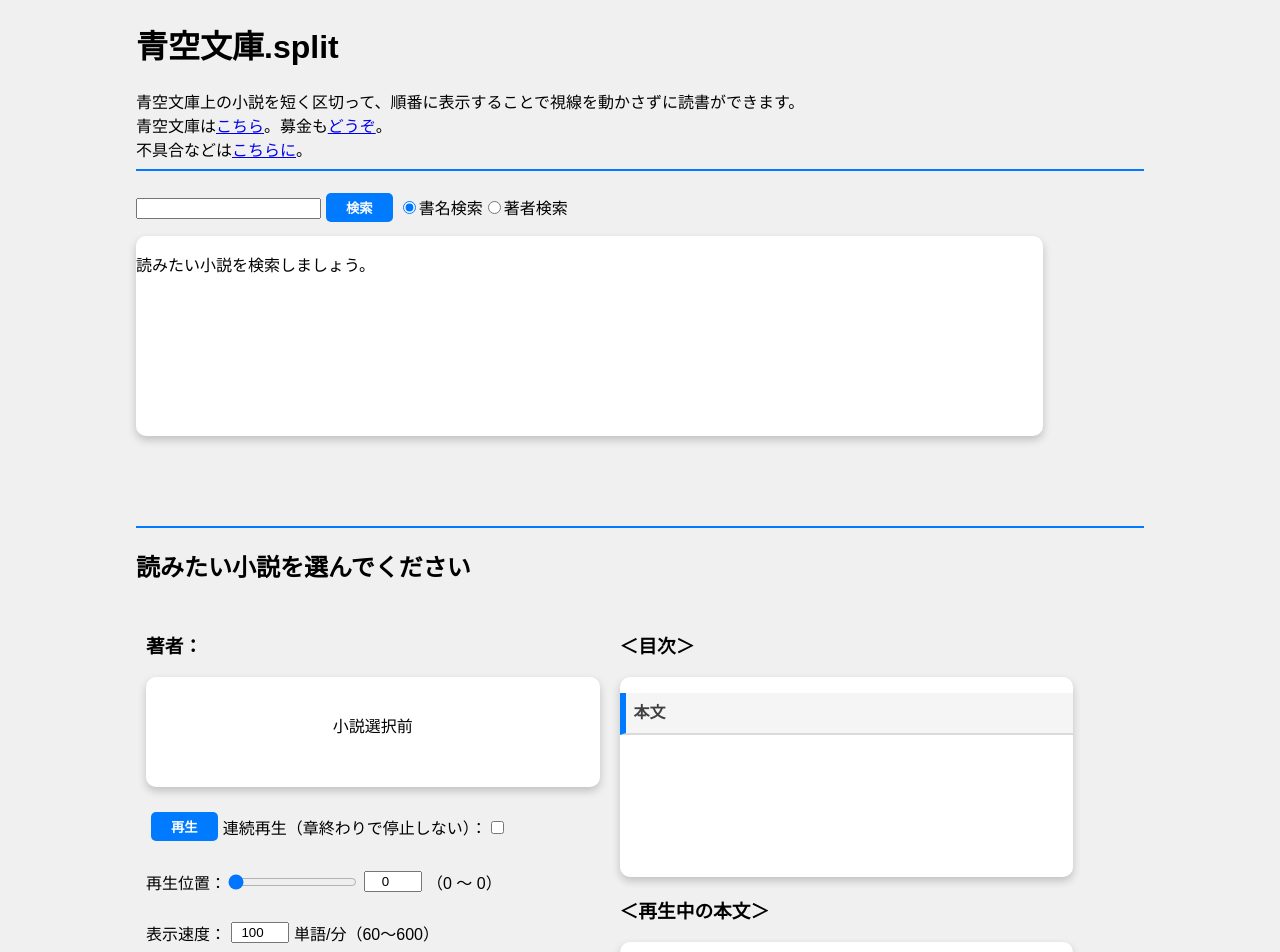
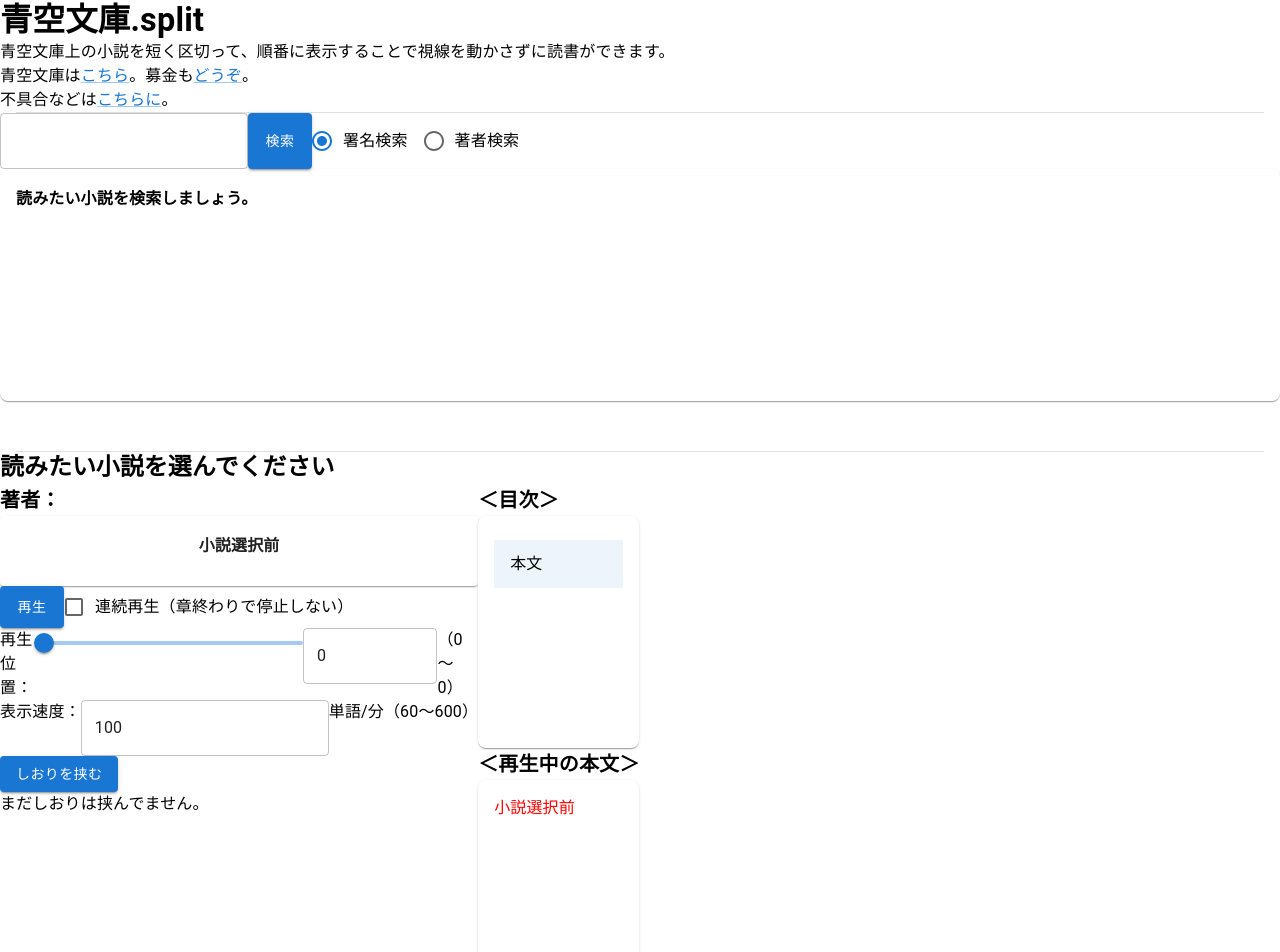
Before and after one commit to shinra-s/aozora_ts, a React (Create React App) app in the folder frontend/: page / in a window 1280 px wide. Shown: the top 952 px of the page. Built offline with nearby package versions, Linux system fonts and the light colour scheme.

Commit message:
Replace from css to material ui

```diff
--- a/frontend/package.json
+++ b/frontend/package.json
@@ -6,6 +6,7 @@
   "dependencies": {
     "@emotion/react": "^11.11.1",
     "@emotion/styled": "^11.11.0",
+    "@mui/material": "^5.15.2",
     "@react-icons/all-files": "^4.1.0",
     "@testing-library/jest-dom": "^5.14.1",
     "@testing-library/react": "^13.0.0",
--- a/frontend/src/App.js
+++ b/frontend/src/App.js
@@ -1,10 +1,12 @@
 import React, { useState } from 'react';
-import './App.css';
 
 // 小説選択、取得UI
-import NovelChoicer from './components/NovelChoicer';
+import NovelSelector from './components/NovelSelector';
 // 小説閲覧UI
 import NovelViewer from './components/NovelViewer';
+import { Box, Divider, Typography, Link, createTheme, responsiveFontSizes } from '@mui/material';
+import { grey } from '@mui/material/colors';
+import { ThemeProvider } from '@emotion/react';
 
 function App() {
   //小説情報
@@ -28,14 +30,38 @@
   //小説取得先のURL
   const [novelUrl, setNovelUrl] = useState('');
 
+  let theme = createTheme({
+      palette: {
+        background: grey,
+      },
+      typography: {
+        h4: {
+          fontWeight: 'bold',
+        },
+        h5: {
+          fontWeight: 'bold',
+        },
+        h6: {
+          fontWeight: 'bold',
+        },
+        subtitle1: {
+          fontWeight: 'bold',
+        },
+      },
+  });
+  theme = responsiveFontSizes(theme);
+
   return (
-    <div>
-      <h1>青空文庫.split</h1>
+    <ThemeProvider theme={theme}>
+      <Box>
+        <Typography variant='h4'>青空文庫.split</Typography>
+        <Typography variant='body1'>
           青空文庫上の小説を短く区切って、順番に表示することで視線を動かさずに読書ができます。<br></br>
-      青空文庫は<a href="https://www.aozora.gr.jp/index.html">こちら</a>。募金も<a href="https://honnomirai.net/">どうぞ</a>。<br></br>
-      不具合などは<a href="https://docs.google.com/forms/d/e/1FAIpQLSeSTa4bhIKoLixDe17bOyM_I6cj6uUzKasFalrb8-U72eWc8Q/viewform">こちらに</a>。
-      <hr color='#007bff'></hr>
-      <NovelChoicer
+          青空文庫は<Link href="https://www.aozora.gr.jp/index.html">こちら</Link>。募金も<Link href="https://honnomirai.net/">どうぞ</Link>。<br></br>
+          不具合などは<Link href="https://docs.google.com/forms/d/e/1FAIpQLSeSTa4bhIKoLixDe17bOyM_I6cj6uUzKasFalrb8-U72eWc8Q/viewform">こちらに</Link>。
+        </Typography>
+        <Divider variant='middle' />
+        <NovelSelector
           setContentIndex={setContentIndex}
           setNovel={setNovel}
           setNovelUrl={setNovelUrl}
@@ -45,8 +71,8 @@
           isPlaying={isPlaying}
           setTmpIntCIValue={setTmpIntCIValue}
         />
-      <hr color='#007bff'></hr>
-      <h2>{novel.title}</h2>
+        <Divider variant='middle' />
+        <Typography variant='h5'>{novel.title}</Typography>
         <NovelViewer
           novel={novel}
           novelUrl={novelUrl}
@@ -59,7 +85,8 @@
           tmpIntCIValue={tmpIntCIValue}
           setTmpIntCIValue={setTmpIntCIValue}
         />
-    </div>
+      </Box>
+    </ThemeProvider>
  );
 }
 
--- a/frontend/src/components/ChapterViewer.js
+++ b/frontend/src/components/ChapterViewer.js
@@ -1,6 +1,6 @@
 import React from 'react';
 import parse from 'html-react-parser';
-import '../App.css';
+import { Box, List, ListItem, ListItemButton, ListItemText, Typography } from '@mui/material';
 
 //章のリスト
 function ChapterList({
@@ -21,22 +21,28 @@
     };
 
     return (
-        <div class="contents_list_box">
-            <ul>
-              {novel.mainText.map((item, index) => (
-                <li
-                  onClick={() => changeContentIndex(index)}
-                  key={index}
-                  style={index === contentIndex
-                  ? {color: '#404040', 'border-left': 'solid 6px #007bff'}
-                  : {color: 'gray', 'border-left': 'solid 6px gray'}
-                  }
-                >
-                  {item[0]}
-                </li>
-              ))}
-            </ul>
-        </div>
+        <Box sx={{
+            bgcolor: 'background.paper',
+            boxShadow: 1,
+            borderRadius: 2,
+            p: 2,
+            height: 200,
+            overflow: 'hidden',
+            overflowY: 'scroll',
+        }}>
+            <List>
+            {novel.mainText.map((item, index) => (
+                <ListItem disablePadding>
+                    <ListItemButton
+                        selected={index === contentIndex}
+                        onClick={() => changeContentIndex(index)}
+                    >
+                        <ListItemText primary={item[0]} />
+                    </ListItemButton>
+                </ListItem>
+            ))}
+            </List>
+        </Box>
     );
 }
 
@@ -46,11 +52,19 @@
 }) {
     // console.log(allString.slice(0,5));
     return (
-        <div class="contents_list_box">
-            <p class='all_text'>
-              {parse(allString)}
-            </p>
-        </div>
+        <Box sx={{
+            bgcolor: 'background.paper',
+            boxShadow: 1,
+            borderRadius: 2,
+            p: 2,
+            height: 200,
+            overflow: 'hidden',
+            overflowY: 'scroll',
+        }}>
+            <Typography variant='body1'>
+                {parse(allString)}
+            </Typography>
+        </Box>
     );
 }
 
@@ -65,8 +79,8 @@
     setTmpIntCIValue,
 }) {
     return (
-        <div class="contents_list">
-            <h3>＜目次＞</h3>
+        <Box>
+            <Typography variant='h6'>＜目次＞</Typography>
             <ChapterList
                 isPlaying={isPlaying}
                 novel={novel}
@@ -75,10 +89,10 @@
                 setContentIndex={setContentIndex}
                 setTmpIntCIValue={setTmpIntCIValue}
             />
-            <h3>＜再生中の本文＞</h3>
+            <Typography variant='h6'>＜再生中の本文＞</Typography>
             <ChapterDetail
                 allString={allString}
             />
-        </div>
+        </Box>
     );
 }
--- a/frontend/src/components/NovelPlayer.js
+++ b/frontend/src/components/NovelPlayer.js
@@ -1,6 +1,6 @@
 import React, { useState, useEffect } from 'react';
 import parse from 'html-react-parser';
-import '../App.css';
+import { Box, Button, Card, CardContent, Checkbox, FormControlLabel, Slider, TextField, Typography } from '@mui/material';
 
 //再生文字列表示カード
 function DisplayCard ({
@@ -17,9 +17,15 @@
     }
 
     return (
-        <div class="card">
-            <p>{parseBunsetsu(novel?.mainText?.[contentIndex]?.[1]?.[currentIndex] ?? '')}</p>
-          </div>
+        //<div class="card">
+        <Card sx={{
+          minHeight: 70,
+          textAlign: 'center',
+        }}>
+            <CardContent>
+              <Typography variant='subtitle1'>{parseBunsetsu(novel?.mainText?.[contentIndex]?.[1]?.[currentIndex] ?? '')}</Typography>
+            </CardContent>
+        </Card>
     );
 }
 
@@ -31,23 +37,25 @@
     setIsConPlay,
 }) {
     return (
-        <div class="ui-container">
-            <button class="ui-button" onClick={() => setIsPlaying(prevIsPlaying => !prevIsPlaying)}>
-              {isPlaying ? '停止' : '再生'}
-            </button>
-            <div display='flex'>
-            <label htmlFor="check">
-            連続再生（章終わりで停止しない）：
-            </label>
-            <input
-              type="checkbox"
-              id="check"
+        <Box
+          sx={{
+            display: 'flex',
+          }}
+        >
+            <Button variant='contained' onClick={() => setIsPlaying(prevIsPlaying => !prevIsPlaying)}>
+              <Typography variant='button'>{isPlaying ? '停止' : '再生'}</Typography>
+            </Button>
+            <FormControlLabel
+              label='連続再生（章終わりで停止しない）'
+              control={
+                <Checkbox
                   checked={isConPlay}
                   onChange={() => setIsConPlay(prevState => !prevState)}
                   disabled={isPlaying}
                 />
-            </div>
-        </div>
+              }
+            />
+        </Box>
     );
 }
 
@@ -93,26 +101,27 @@
     };
 
     return (
-        <div class="ui-container">
-            再生位置：
-            <input
-              type="range"
+        <Box
+          sx={{
+            display: 'flex',
+          }}
+        >
+            <Typography variant='body1'>再生位置：</Typography>
+            <Slider
+              value={tmpIntCIValue}
               min={0}
               max={novel.mainText[contentIndex][1]?.length - 1}
+              disabled={isPlaying}
+              onChange={handleTmpCIChange}
+            />
+            <TextField
+              type='number'
               value={tmpIntCIValue}
-              onChange={(event) => handleTmpCIChange(event)}
-              class="seek-bar-slider"
+              onChange={handleTmpCIChange}
               disabled={isPlaying}
             />
-            <input
-              type="number"
-              class="seek-bar-textbox"
-              value={tmpIntCIValue}
-              onChange={(event) => handleTmpCIChange(event)}
-              disabled={isPlaying}
-            />
-            （0 〜 {novel.mainText[contentIndex][1].length - 1}）
-        </div>
+            <Typography variant='body1'>（0 〜 {novel.mainText[contentIndex][1].length - 1}）</Typography>
+        </Box>
     );
 }
 
@@ -148,17 +157,20 @@
     };
 
     return (
-        <div class="ui-container">
-            表示速度：
-            <input
-              type="number"
-              class="seek-bar-textbox"
+        <Box
+          sx={{
+            display: 'flex',
+          }}
+        >
+            <Typography variant='body1'>表示速度：</Typography>
+            <TextField
+              type='number'
               value={tmpWpm}
-              onChange={(event) => handleTmpWpmChange(event)}
+              onChange={handleTmpWpmChange}
               disabled={isPlaying}
             />
-            単語/分（60〜600）
-        </div>
+            <Typography variant='body1'>単語/分（60〜600）</Typography>
+        </Box>
     );
 }
 
@@ -186,15 +198,15 @@
   };
 
   return (
-    <div>
-      <button class="ui-button" onClick={() => updateSaveState()}>
-        しおりを挟む
-      </button>
+    <Box>
+      <Button variant='contained' onClick={() => updateSaveState()}>
+        <Typography variant='button'>しおりを挟む</Typography>
+      </Button>
       <ViewSaveState
         saveState={saveState}
         novel={novel}
       />
-    </div>
+    </Box>
   )
 }
 
@@ -213,9 +225,9 @@
 
   if (saveState === null) {
     return (
-      <div>
-        まだしおりは挟んでません。
-      </div>
+      <Box>
+        <Typography variant='body1'>まだしおりは挟んでません。</Typography>
+      </Box>
     );
   } else {
 
@@ -236,18 +248,20 @@
     }
 
     return (
-      <div>
+      <Box>
+        <Typography variant='body1'>
           タイトル：{novel.title}<br></br>
           章：{novel.mainText[saveState.conIndex][0]}<br></br>
           位置：{saveState.curIndex}<br></br>
           次回アクセス：{shareUrl}<br></br>
-        <button class="ui-button" onClick={() => handleCopyToClipboard()}>
-          URLコピー
-        </button>
-        <button class="ui-button" onClick={() => handleXShare()}>
-          共有
-        </button>
-      </div>
+        </Typography>
+        <Button variant='contained' onClick={() => handleCopyToClipboard()}>
+          <Typography variant='button'>URLコピー</Typography>
+        </Button>
+        <Button variant='contained' onClick={() => handleXShare()}>
+          <Typography variant='button'>共有</Typography>
+        </Button>
+      </Box>
     );
   }
 }
@@ -312,8 +326,8 @@
     }, [isPlaying]);
 
     return (
-        <div class="contents_list">
-            <h3>著者：{novel.author}</h3>
+        <Box>
+            <Typography variant='h6'>著者：{novel.author}</Typography>
             <DisplayCard
                 novel={novel}
                 contentIndex={contentIndex}
@@ -345,6 +359,6 @@
                 contentIndex={contentIndex}
                 currentIndex={currentIndex}
             />
-        </div>
+        </Box>
     );
 }
--- a/frontend/src/components/NovelChoicer.js
+++ b/frontend/src/components/NovelSelector.js
@@ -1,8 +1,8 @@
 import React, { useState, useEffect } from 'react';
-import '../App.css';
 import { ImNewTab } from 'react-icons/im';
 import { useLocation } from 'react-router-dom';
 import { Loading } from './Loading';
+import { Box, Button, FormControlLabel, List, ListItem, Radio, TextField, Typography, Link } from '@mui/material';
 
 // カタカナ判定
 const containKatakana = (str) => {
@@ -35,18 +35,18 @@
 
     if (target === null) {
         return (
-        <p style={{height:'50px', width:'50%'}}></p>
+        <Box sx={{height:'50px', width:'50%'}}></Box>
         );
     } else {
         return (
-            <p style={{height:'50px', width:'50%'}}
-                align={isNext ? 'right': 'left'}>
-                <button class='ui-button'
+            <Box sx={{height:'50px', width:'50%'}}
+                alignItems={isNext ? 'right': 'left'}>
+                <Button variant='contained'
                         disabled={isPlaying}
                         onClick={() => handlePage()}>
-                            {word}
-                </button>
-            </p>
+                        <Typography variant='button'>{word}</Typography>
+                </Button>
+            </Box>
             );
     }
 }
@@ -93,46 +93,52 @@
         if (saveJson?.result?.length > 0) {
             const fullname = (containKatakana(saveJson.result[0].firstname) && containKatakana(saveJson.result[0].lastname)) ? `${saveJson.result[0].firstname} ${saveJson.result[0].lastname}` : `${saveJson.result[0].lastname} ${saveJson.result[0].firstname}`;
             return (
-                <div>
+                <Box>
+                    <Typography variant='body1'>
                         前回、読んだところから再開しますか？<br></br>
                         タイトル：{saveJson.result[0].title}<br></br>
                         著者：{fullname}<br></br>
-                    <button class='ui-button'
+                    </Typography>
+                    <Button variant='contained'
                         disabled={isPlaying}
                         onClick={() => restoreSaveNovel()}>
-                        再開
-                    </button>
-                </div>
+                        <Typography variant='button'>再開</Typography>
+                    </Button>
+                </Box>
             );
         }
         return (
-            <p>読みたい小説を検索しましょう。</p>
+            <Box>
+                <Typography variant='subtitle1'>読みたい小説を検索しましょう。</Typography>
+            </Box>
         );
     } else if (searchResult.length === 0 ) {
         return (
-            <p>キーワードに当てはまるものが見つかりません。</p>
+            <Box>
+                <Typography variant='subtitle1'>キーワードに当てはまるものが見つかりません。</Typography>
+            </Box>
         );
     } else if(isBook) {
         const list = searchResult.map((book) => {
             const fullname = (containKatakana(book.firstname) && containKatakana(book.lastname)) ? `${book.firstname} ${book.lastname}` : `${book.lastname} ${book.firstname}`;
             // console.log(book.html_url);
             return (
-                <li>
-                    <p>
-                        <h4>{book.title}</h4>
-                        <h5>{fullname}</h5>
-                        <a href={book.card_url} target="_blank" rel="noopener noreferrer">詳細<ImNewTab/></a>
-                        <button class='read-button'
+                <ListItem sx={{flexBasis:'50%'}}>
+                    <Box>
+                        <Typography variant='h6'>{book.title}</Typography>
+                        <Typography variant='subtitle1'>{fullname}</Typography>
+                        <Link href={book.card_url} target="_blank" rel="noopener noreferrer">詳細<ImNewTab/></Link>
+                        <Button variant='contained'
                             disabled={isPlaying || !regexPattern.test(book.html_url)}
                             onClick={() => handleNovelUrl(book.html_url)}>
-                        {regexPattern.test(book.html_url) ? '読む' : '非対応'}
-                        </button>
-                    </p>
-                </li>
+                            <Typography variant='button'>{regexPattern.test(book.html_url) ? '読む' : '非対応'}</Typography>
+                        </Button>
+                    </Box>
+                </ListItem>
             );
         });
 
-        return (<ol>{list}</ol>);
+        return (<List sx={{display:'flex', flexWrap:'wrap'}}>{list}</List>);
     } else {
         const handleSearch = async (index) => {
             const json = await searchZorapi(3,`${searchResult[index].lastname} ${searchResult[index].firstname}`);
@@ -145,25 +151,25 @@
             const fullname = kanaFlag ? `${person.firstname} ${person.lastname}` : `${person.lastname} ${person.firstname}`;
             const fullname_yomi = kanaFlag ? `${person.firstname_yomi} ${person.lastname_yomi}` : `${person.lastname_yomi} ${person.firstname_yomi}`;
             return (
-                <li>
-                    <p>
-                        <h4>{fullname}</h4>
-                        <h5>{fullname_yomi}</h5>
-                        <button class='read-button'
+                <ListItem sx={{flexBasis:'50%'}}>
+                    <Box>
+                        <Typography>{fullname}</Typography>
+                        <Typography>{fullname_yomi}</Typography>
+                        <Button variant='contained'
                             disabled={isPlaying}
                             onClick={() => handleSearch(index)}>
                             著作検索
-                        </button>
-                    </p>
-                </li>
+                        </Button>
+                    </Box>
+                </ListItem>
             );
         });
 
-        return (<ol>{list}</ol>);
+        return (<List sx={{display:'flex', flexWrap:'wrap'}}>{list}</List>);
     }
 }
 
-export default function NovelChoicer ({
+export default function NovelSelector ({
         novel,
         novelUrl,
         setContentIndex,
@@ -261,46 +267,51 @@
     //-----------
 
     return (
-        <div>
-            <div class='novel_choicer'>
-                <div class='search_ui'>
-                    <div display='flex'>
-                    <input
+        <Box>
+            <Box sx={{display: 'flex',}}>
+                <TextField
                     type='text'
                     value={keyword}
                     onChange={(event) => handleKeyword(event)}
                     disabled={isPlaying}
                 />
-                    <button class='ui-button'
+                <Button variant='contained'
                     disabled={isPlaying}
                     onClick={() => getSearchResult()}>
-                        検索
-                    </button>
-                    </div>
-                    <div display='flex'>
-                    <label>
-                        <input
-                            type="radio"
-                            value="1"
+                    <Typography variant='button'>検索</Typography>
+                </Button>
+                <FormControlLabel
+                    value='1'
+                    control={
+                        <Radio
                             checked={searchMode === 1}
-                            onChange={(event) => handleSearchMode(event)}
+                            onChange={handleSearchMode}
                         />
-                        書名検索
-                    </label>
-                    <label>
-                        <input
-                            type="radio"
-                            value="2"
+                    }
+                    label='署名検索'
+                />
+                <FormControlLabel
+                    value='2'
+                    control={
+                        <Radio
                             checked={searchMode === 2}
-                            onChange={(event) => handleSearchMode(event)}
+                            onChange={handleSearchMode}
                         />
-                        著者検索
-                    </label>
-                    </div>
-                    <p style={{height:'25px'}}><b> {statusNovelUrl}</b></p>
+                    }
+                    label='著者検索　'
+                />
+                <Box sx={{height:'25px'}}><Typography variant='subtitle1'> {statusNovelUrl}</Typography></Box>
                 <Loading statusNovelUrl={statusNovelUrl} />
-                </div>
-                <div class='contents_list_box'>
+            </Box>
+            <Box sx={{
+                bgcolor: 'background.paper',
+                boxShadow: 1,
+                borderRadius: 2,
+                p: 2,
+                height: 200,
+                overflow: 'hidden',
+                overflowY: 'scroll',
+            }}>
                 <ResultList
                     searchResult={searchResult}
                     handleNovelUrl={handleNovelUrl}
@@ -311,8 +322,8 @@
                     setLinks={setLinks}
                     setInitFlag={setInitFlag}
                 />
-                </div>
-                <div style={{display:'flex'}}>
+            </Box>
+            <Box sx={{display:'flex'}}>
                 <PagingButton
                     isNext={false}
                     target={links.prev}
@@ -329,8 +340,7 @@
                     setSearchResult={setSearchResult}
                     setLinks={setLinks}
                 />
-                </div>
-            </div>
-        </div>
+            </Box>
+        </Box>
     );
 }
--- a/frontend/src/components/NovelViewer.js
+++ b/frontend/src/components/NovelViewer.js
@@ -1,7 +1,7 @@
 import React, { useState, useEffect } from 'react';
-import '../App.css';
 import NovelPlayer from './NovelPlayer';
 import ChapterViewer from './ChapterViewer';
+import { Box } from '@mui/material';
 
 export default function NovelViewer ({
     isPlaying,
@@ -67,7 +67,11 @@
     };
 
     return (
-        <div class="base">
+        <Box
+          sx={{
+            display: 'flex'
+          }}
+        >
             <NovelPlayer
                 novel={novel}
                 novelUrl={novelUrl}
@@ -91,6 +95,6 @@
                 setContentIndex={setContentIndex}
                 setTmpIntCIValue={setTmpIntCIValue}
             />
-        </div>
+        </Box>
     );
 }
```
Also changed, not shown: frontend/src/components/Loading.js (+4 -6 lines), 1 other file (tests, documents, lock files or other folders). Lines whose indentation alone changed are shown as unchanged.
